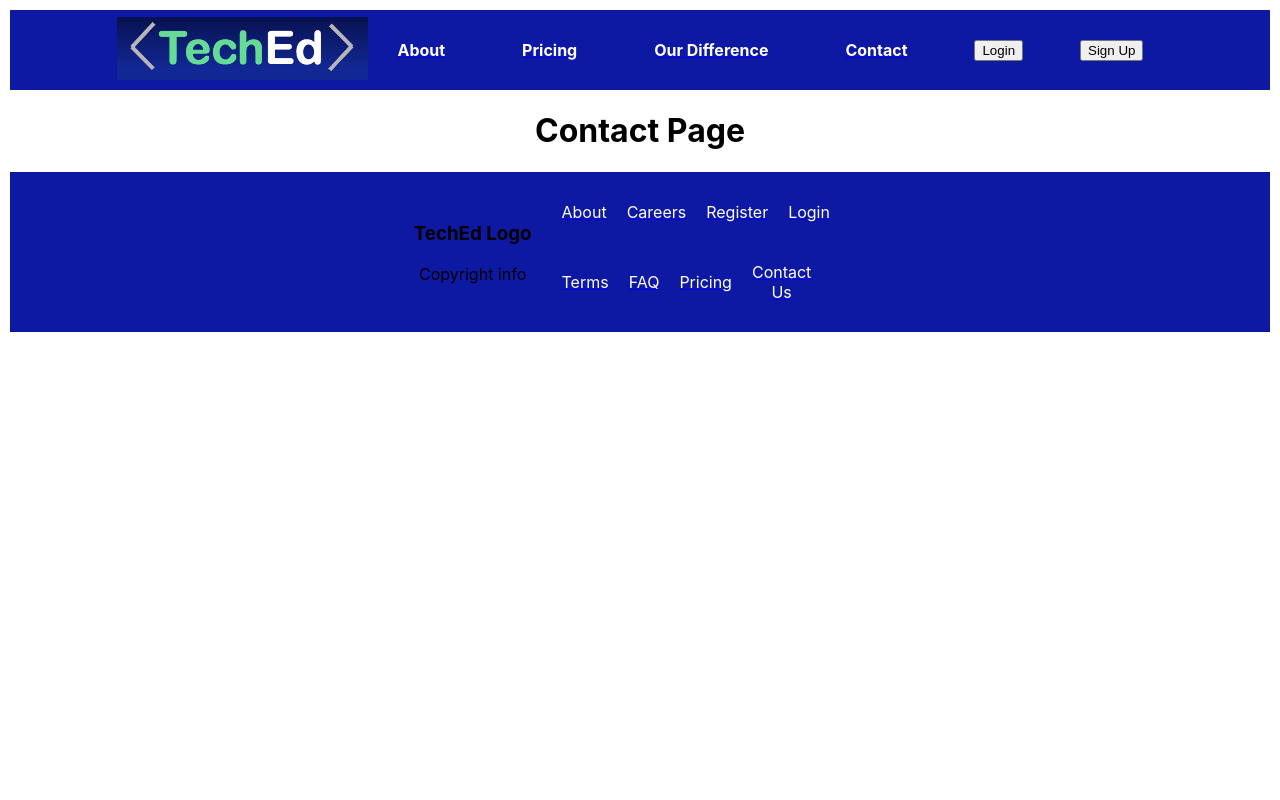
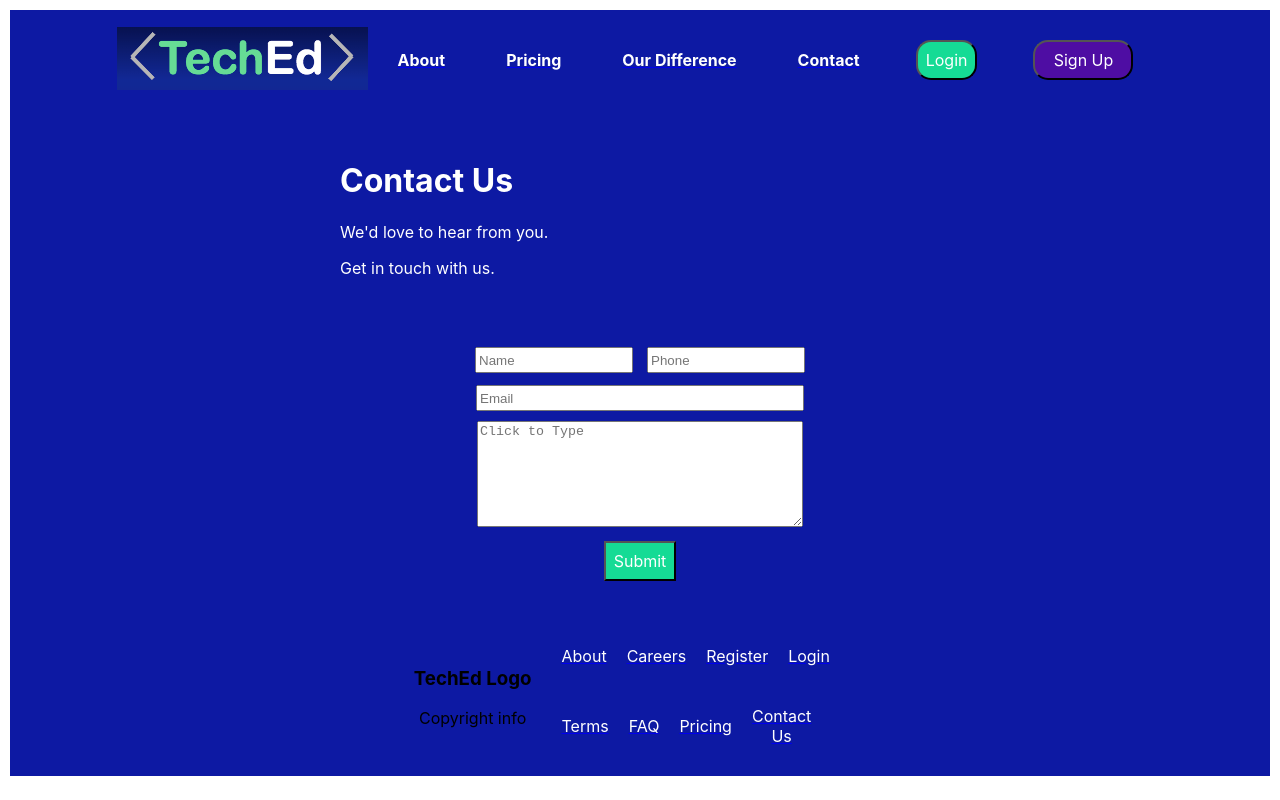
Before and after one commit to umapulu/techedlanding, a React (Create React App) app: page /contact in a window 1280 px wide. Built offline with nearby package versions, Linux system fonts and the light colour scheme.

Commit message:
added to files 7/14/2020

```diff
--- a/src/components/navigation/Navigation.css
+++ b/src/components/navigation/Navigation.css
@@ -20,3 +20,47 @@ nav{
     color:white;
     margin: 10px;
   }
+
+  .purple-button {
+    background-color:rgb(78, 13, 163);
+    color: white;
+    font: inherit;
+    padding: 8px;
+    cursor: pointer;
+    text-decoration: none;
+    width: 100px;
+    margin: 10px;
+    margin-left: 10px;
+    border-radius: 15px;
+  }
+
+    .round-button {
+      background-color: #15DB95;
+      color: white;
+      font: inherit;
+      padding: 8px;
+      cursor: pointer;
+      text-decoration: none;
+      margin: 5px;
+      display: inline-block;
+      border-radius: 15px;
+    }
+
+    .contact-input1 {
+      width: 150px;
+      height: 20px;
+      display: inline-block;
+      margin: 7px;
+    }
+
+    .contact-input2 {
+      width: 320px;
+      height: 20px;
+      margin: 5px;
+    }
+    .contact-input3 {
+      width: 320px;
+      height: 100px;
+      margin: 5px;
+
+    }
--- a/src/components/navigation/header/HeaderRouteManager.js
+++ b/src/components/navigation/header/HeaderRouteManager.js
@@ -26,10 +26,10 @@ const headerRouteManager = () => {
                 <b className = {'header-link'}>Contact</b>
             </Link>
             <Link to = '/login'>
-                <button>Login</button>
+                <button className = 'round-button'>Login</button>
             </Link>
             <Link to = '/sign-up'>
-                <button>Sign Up</button>
+                <button className = 'purple-button'>Sign Up</button>
             </Link>
         </div>
     </nav>
--- a/src/components/pages/Contact/Contact.js
+++ b/src/components/pages/Contact/Contact.js
@@ -1,9 +1,32 @@
 import React from 'react';
+import '../../pages/Pages.css';
 
 function contact() {
     return (
-        <div>
-            <h1>Contact Page </h1>
+        <div className = 'purple'>
+            <div className = 'title'>
+                <h1>Contact Us</h1>
+                <p> We'd love to hear from you.</p>
+                <p>Get in touch with us.</p>
+            </div>
+
+            <div>
+                <form>
+                    <div>
+                        <input className = {'contact-input1'} type="text" title="username" placeholder="Name" />
+                        <input className = {'contact-input1'}  type="number" title="phone" placeholder="Phone" />
+                    </div>
+                    <div>
+                        <input className = {'contact-input2'}  type="email" title="email" placeholder="Email" />
+                    </div>
+                    <div>
+                        <textarea className = {'contact-input3'}  type="text" title="contacttext" placeholder="Click to Type" />
+                    </div>
+                    <div>
+                        <button className = {'button'} type="submit">Submit</button>
+                    </div>
+                </form>
+            </div>
         </div>
     );
 }
--- a/src/components/pages/Login/Login.js
+++ b/src/components/pages/Login/Login.js
@@ -9,7 +9,7 @@ function login() {
             <div>
                 <form className = {'login'}>
                     <input className = {'login-input'} type="text" title="username" placeholder="username" />
-                    <input className = {'login-input'}  type="password" title="username" placeholder="password" />
+                    <input className = {'login-input'}  type="password" title="password" placeholder="password" />
                     <button className = {'login-button'} type="submit">Login</button>
                     <a href="forgot-password"> Forgot Password?</a>
                 </form>
--- a/src/components/pages/Pages.css
+++ b/src/components/pages/Pages.css
@@ -2,7 +2,8 @@
 
     width: 400px;
     display: inline-block;
-
+    margin: auto;
+    text-align: left;
 }
 
 .adjacent3 {
@@ -34,11 +35,13 @@
     display: inline-block;
     width: 600px;
     height: 200px;
+    text-align: left;
 }
 
 .purple {
     background-color: #0D19A3;
     color: white;
+    padding: 30px;
 }
 
 .white {
@@ -69,11 +72,24 @@
     margin: 10px;
 }
 
-.list {
+ul {
     text-align: left;
     width: 500px;
     display: inline-block;
     margin-left: 40px;
+    list-style-type: square;
+    color: black;
+    font-size: 20px;
+    list-style-type: none;
+
+}
+
+ul li::before {
+    content: "\2022";
+    color: #15DB95;
+    font-weight: bold;
+    display: inline-block;
+    width: 15px;
 }
 
 .login {
--- a/src/components/pages/Pricing/Pricing.js
+++ b/src/components/pages/Pricing/Pricing.js
@@ -53,6 +53,7 @@ function pricing() {
                     <li>Personalized progress and session reports shared</li>
                     <li>Project-based learning, personalized per student</li>
                 </ul>
+                <img src = "/logo192.png" alt = "" height = "100" width = "100"/>
             </div>
             <div className = {'light-blue'}>
                 <h1>Across all our plans</h1>
@@ -74,8 +75,8 @@ function pricing() {
                 get started on your path to
                 computer science mastery with TechEd
             </p>
-        <div >
-            <div className = {'adjacent-list'}>
+            <div>
+        <div className = {'adjacent3list'}>
             <h1 className = {'adjacent3'}> 1 </h1>
             <div className = {'adjacent3'}>
                 <h1>Schedule your call</h1>
@@ -85,7 +86,7 @@ function pricing() {
             </div>
             <img className = {'adjacent3'} src = "/logo192.png" alt = ""/>
         </div>
-            <div  className = {'adjacent-list'}>
+        <div className = {'adjacent3list'}>
             <h1 className = {'adjacent3'}> 2 </h1>
             <div className = {'adjacent3'}>
             <h1>Customize your experience</h1>
@@ -96,7 +97,7 @@ function pricing() {
             </div>
             <img className = {'adjacent3'} src = "/logo192.png" alt = ""/>
         </div>
-            <div className = {'adjacent-list'}>
+        <div className = {'adjacent3list'}>
             <h1 className = {'adjacent3'}> 3 </h1>
             <div className = {'adjacent3'}>
                 <h1>Start Learning</h1>
--- a/src/components/pages/SignUp/SignUp.js
+++ b/src/components/pages/SignUp/SignUp.js
@@ -4,18 +4,16 @@ import Aux from '../../../hoc/Aux';
 function signUp() {
     return (
         <Aux>
-            <div>
             <img className = {'centered'}src = {icon} alt = ""/>
                 <div>
                     <form className = {'login'}>
-                        <input className = {'login-input'} type="text" title="username" placeholder="name"/>
-                        <input className = {'login-input'} type="text" title="username" placeholder="username" />
-                        <input className = {'login-input'} type="password" title="username" placeholder="password" />
-                        <input className = {'login-input'} type="password" title="username" placeholder="re-enter password"/>
+                        <input className = {'login-input'} type="text" title="name" placeholder="Name"/>
+                        <input className = {'login-input'} type="text" title="username" placeholder="Username" />
+                        <input className = {'login-input'} type="password" title="password" placeholder="Password" />
+                        <input className = {'login-input'} type="password" title="reenterpass" placeholder="Re-enter Password"/>
                         <button className = {'login-button'}type="submit">Register</button>
                     </form>
                 </div>
-            </div>
         </Aux>
 
     );
```
Lines whose indentation alone changed are shown as unchanged.
